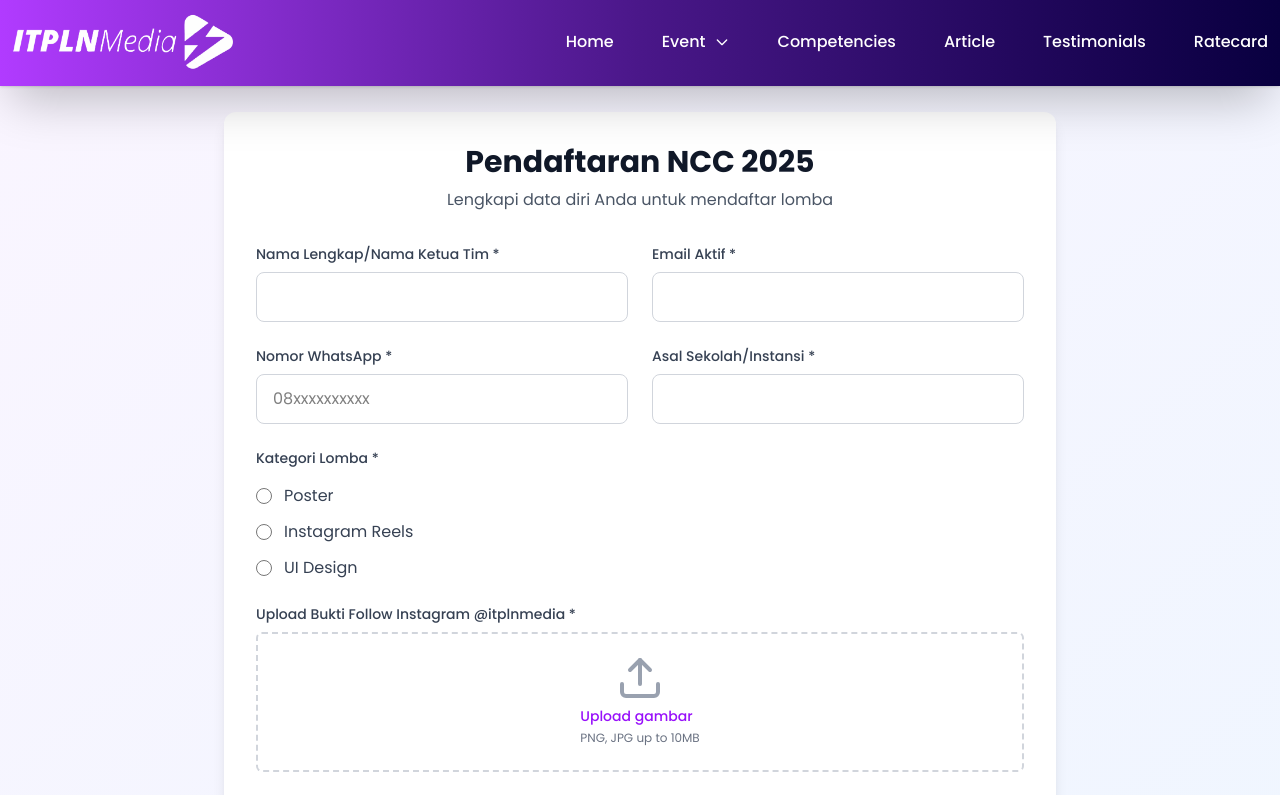
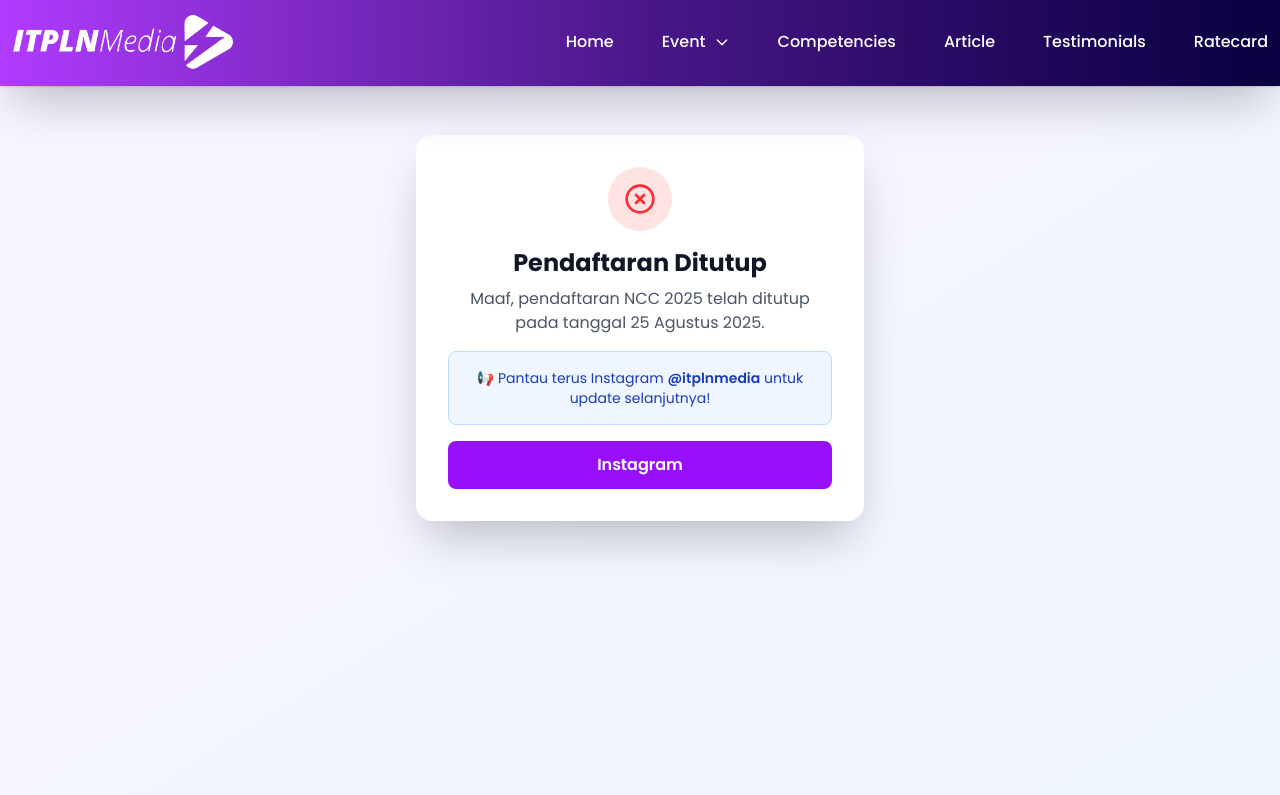
Before and after one commit to gaangsarr/website-itpln-media-vers01, a Next.js app: page /ncc/daftar in a window 1280 px wide. Shown: the top 795 px of the page. Built offline with nearby package versions, Linux system fonts and the light colour scheme.

Commit message:
close endddingg

```diff
--- a/app/ncc/daftar/page.jsx
+++ b/app/ncc/daftar/page.jsx
@@ -620,7 +620,7 @@ const Step2 = ({
 
 const NCCRegistrationForm = () => {
   // Status pendaftaran - ubah ke true untuk membuka kembali pendaftaran
-  const PENDAFTARAN_DIBUKA = true;
+  const PENDAFTARAN_DIBUKA = false;
   const TANGGAL_TUTUP = "25 Agustus 2025";
 
   const [currentStep, setCurrentStep] = useState(1);
```
